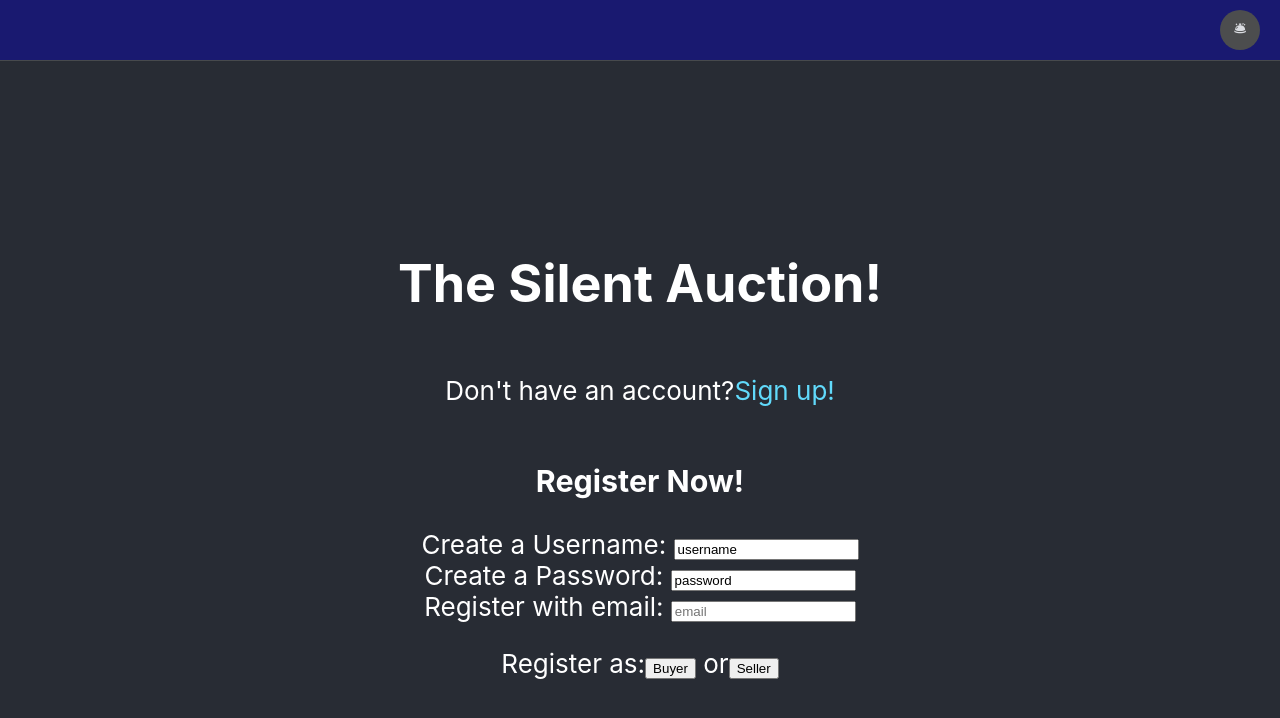
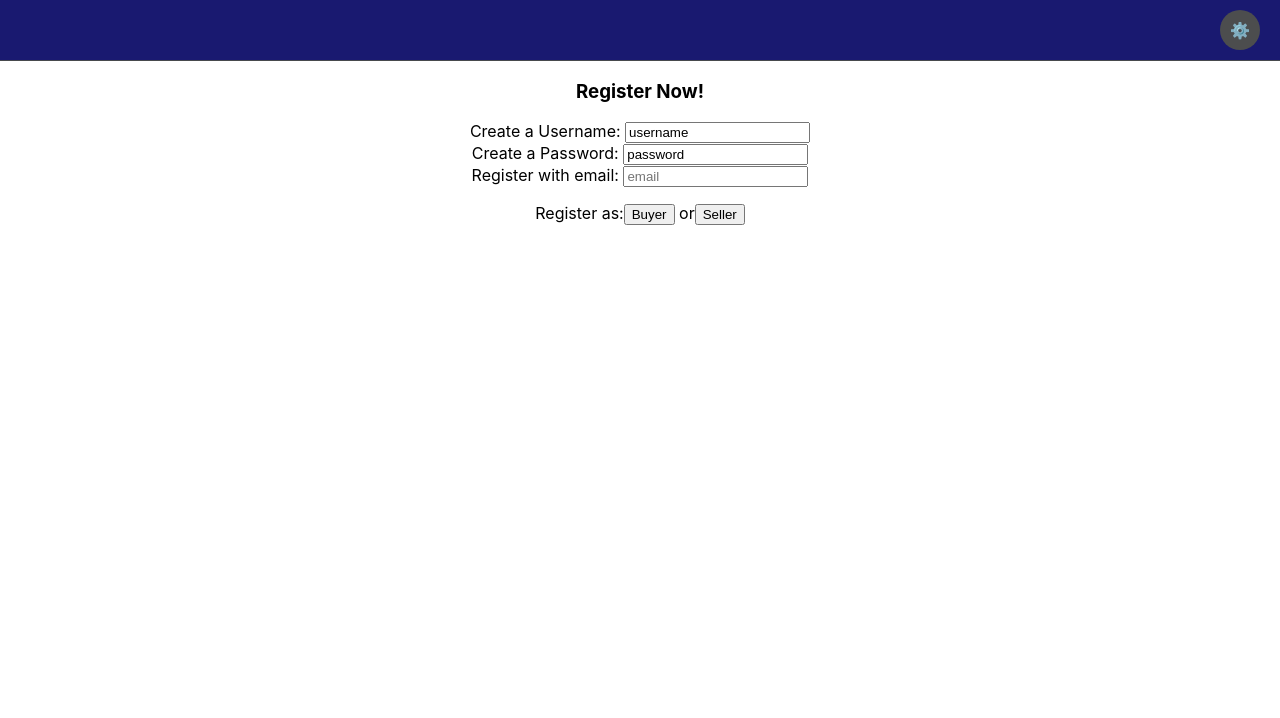
Before and after one commit to MMGroesbeck/silent-auction-front-end, a React (Create React App) app in the folder silent-auction/: page / in a window 1280 px wide. Shown: the top 718 px of the page. Built offline with nearby package versions, Linux system fonts and the light colour scheme.

Commit message:
taking away some styling from app

```diff
--- a/silent-auction/src/App.js
+++ b/silent-auction/src/App.js
@@ -15,15 +15,15 @@ function App() {
   return (
     <div className="App">
       <Navigation>
-         <NavItem icon ="🛎">
+         <NavItem icon ="⚙️">
            <DropdownMenu />
          </NavItem>
         </Navigation>
-      <header className="App-header">
-        <h1>
+
+        {/* <h1>
           The Silent Auction!
-        </h1>
-        <p>Don't have an account?
+        </h1> */}
+        {/* <p>Don't have an account?
         <a
           className="App-link"
           href="https://reactjs.org"
@@ -32,9 +32,9 @@ function App() {
         >
             Sign up!
         </a>
-        </p>
+        </p> */}
           <Register />
-      </header>
+
     </div>
   );
 }
```
